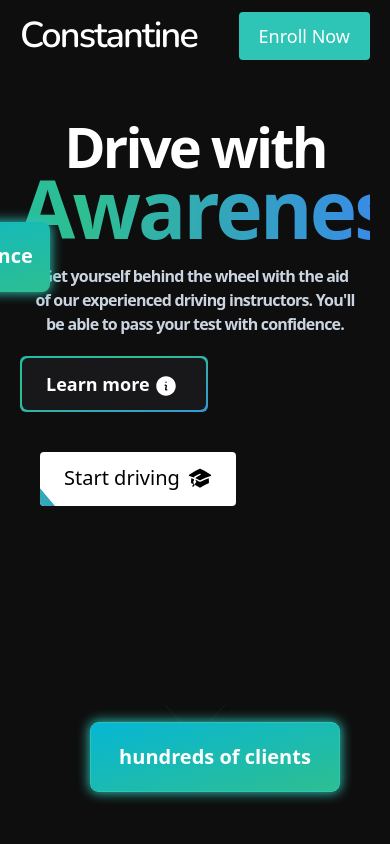
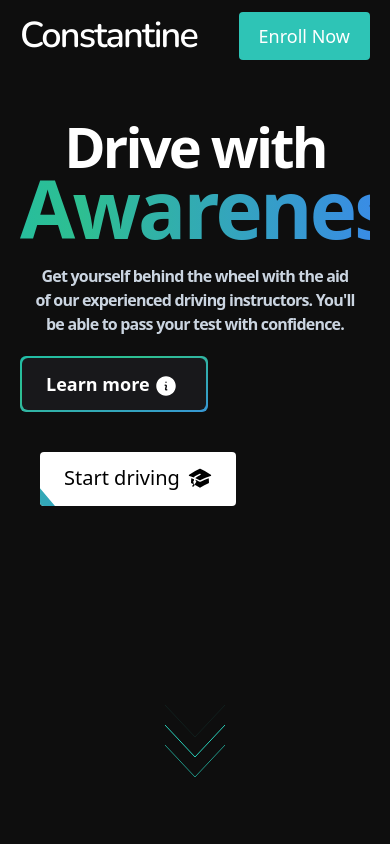
Before and after one commit to txriq03/Constantine-tailwind, a Next.js app: page / in a window 390 px wide. Shown: the top 844 px of the page. Built offline with nearby package versions, Linux system fonts and the light colour scheme.

Commit message:
📱Added another breakpoint

```diff
--- a/app/components/Hero.tsx
+++ b/app/components/Hero.tsx
@@ -50,10 +50,10 @@ const Hero = () => {
         {/*Hero image*/}
         <div className=' absolute -z-10 bg-white rounded-tl-[100%] rounded-bl-[100%] rounded-tr-[100%] w-[1100px] h-[1100px] -right-[25rem] -top-[200px] 2xl:-right-[30rem] xl:-right-[35rem] lg:-right-[40rem] max-lg:hidden md:-right-[40rem] max-md:hidden '/>
         <Image className=' z-[10] object-contain w-70 h-auto absolute top-[15rem] -right-[20rem] max-2xl:-right-[30rem] max-xl:-right-[40rem] max-lg:hidden 3xl:top-[16rem] 3xl:w-[1200px]' alt='car' priority src={sideview} height={1000} width={1000} />
-        <div className='absolute w-[250px] h-[70px] bg-seagreen top-[150px] right-[340px] text-center rounded-lg shadow-[0_0px_12px_1px_rgba(0,0,0,0.3)] shadow-seagreen bg-gradient-to-br from-cyan-500 to-[#2ebf91] '>
+        <div className='absolute w-[250px] h-[70px] bg-seagreen top-[150px] right-[340px] text-center rounded-lg shadow-[0_0px_12px_1px_rgba(0,0,0,0.3)] shadow-seagreen bg-gradient-to-br from-cyan-500 to-[#2ebf91] max-lg:hidden max-xl:right-[150px] '>
             <p className='text-xl mt-4 text-white font-semibold'><span className='font-bold text-2xl'>10+</span> years experience</p>
         </div>
-        <div className='absolute w-[250px] h-[70px] top-[650px] z-20 right-[50px] text-center rounded-lg bg-gradient-to-br from-cyan-500 to-[#2ebf91] shadow-[0_0px_12px_1px_rgba(0,0,0,0.3)] shadow-seagreen border-seagreen border-[1px]  '>
+        <div className='absolute w-[250px] h-[70px] top-[650px] z-20 right-[50px] text-center rounded-lg bg-gradient-to-br from-cyan-500 to-[#2ebf91] shadow-[0_0px_12px_1px_rgba(0,0,0,0.3)] shadow-seagreen border-seagreen border-[1px] max-lg:hidden  '>
             <p className='text-xl mt-5 text-white font-semibold'>hundreds of clients</p>
         </div>
         {/* <div className='absolute w-[200px] h-[200px] bg-seagreen bg-gradient-to-br from-cyan-500 to-[#2ebf91] top-[100px] right-[500px] text-center rounded-full shadow-[0_0px_12px_1px_rgba(0,0,0,0.3)] shadow-seagreen '>
--- a/tailwind.config.js
+++ b/tailwind.config.js
@@ -43,7 +43,8 @@ module.exports = {
         orangepeel: '#ff9f1c'
       },
       screens: {
-        '3xl': '1600px'
+        '3xl': '1600px',
+        'smlaptop': '1265px'
       }
     },
   },
```
